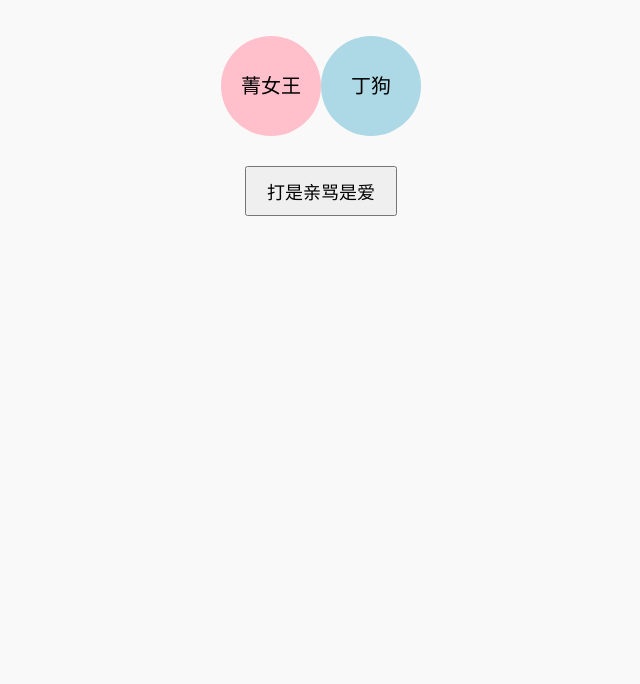
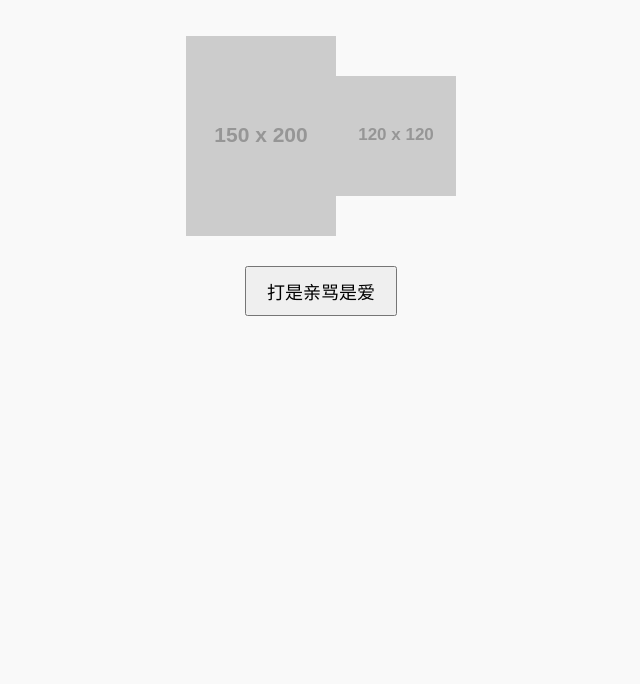
Before and after one commit to jingjingliesdog/imsorry, a plain HTML site: page index.html in a window 1280 px wide. Shown: the part 116-800 px from the top of the page, without its empty margins (319-959 px from the left). Drawn offline with Linux system fonts and the light colour scheme; placeholder pictures from the web are drawn by us.

Commit message:
Update index.html

```diff
--- a/index.html
+++ b/index.html
@@ -3,7 +3,7 @@
 <head>
     <meta charset="UTF-8">
     <meta name="viewport" content="width=device-width, initial-scale=1.0">
-    <title>菁女王打丁狗</title>
+    <title>不要生气</title>
     <style>
         body {
             font-family: Arial, sans-serif;
@@ -20,20 +20,19 @@
             align-items: center;
             margin-top: 50px;
         }
-        .character, .dog {
-            width: 100px;
-            height: 100px;
-            border-radius: 50%;
-            text-align: center;
-            line-height: 100px;
-            font-size: 20px;
+        .queen {
             position: relative;
-        }
-        .character {
-            background-color: pink;
+            width: 150px;
+            height: 200px;
+            background: url('https://via.placeholder.com/150x200?text=菁女王带鞭子') no-repeat center center;
+            background-size: contain;
         }
         .dog {
-            background-color: lightblue;
+            position: relative;
+            width: 120px;
+            height: 120px;
+            background: url('https://via.placeholder.com/120?text=丁小狗') no-repeat center center;
+            background-size: contain;
             transition: transform 0.5s ease;
         }
         button {
@@ -52,11 +51,11 @@
 </head>
 <body>
 
-    <h1>菁女王打丁狗</h1>
+    <h1>不要生气</h1>
 
     <div class="game-container">
-        <div class="character">菁女王</div>
-        <div class="dog" id="dog">丁狗</div>
+        <div class="queen"></div> <!-- 菁女王带鞭子 -->
+        <div class="dog" id="dog"></div> <!-- 小狗 -->
     </div>
 
     <button id="hitButton">打是亲骂是爱</button>
```
